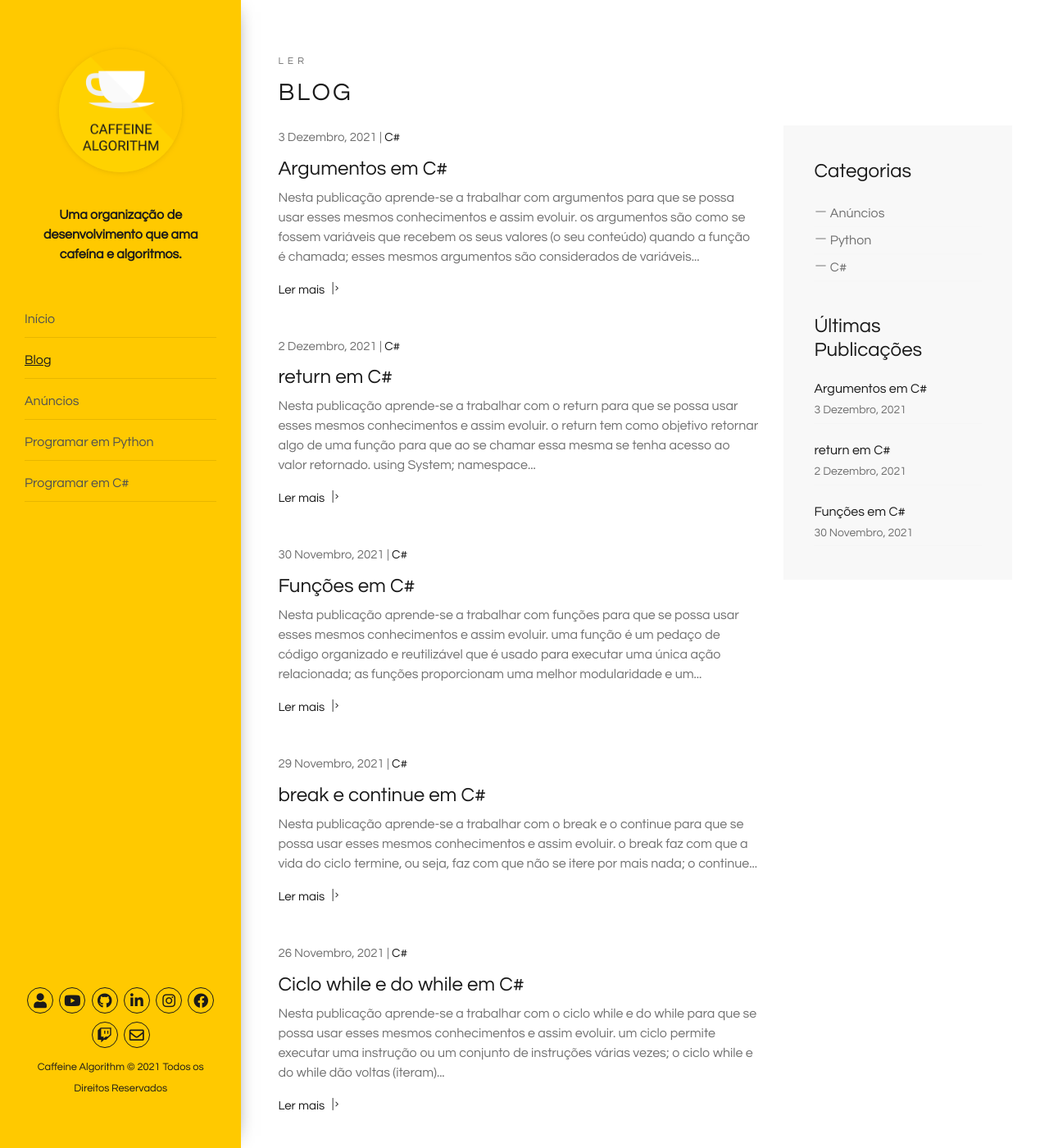
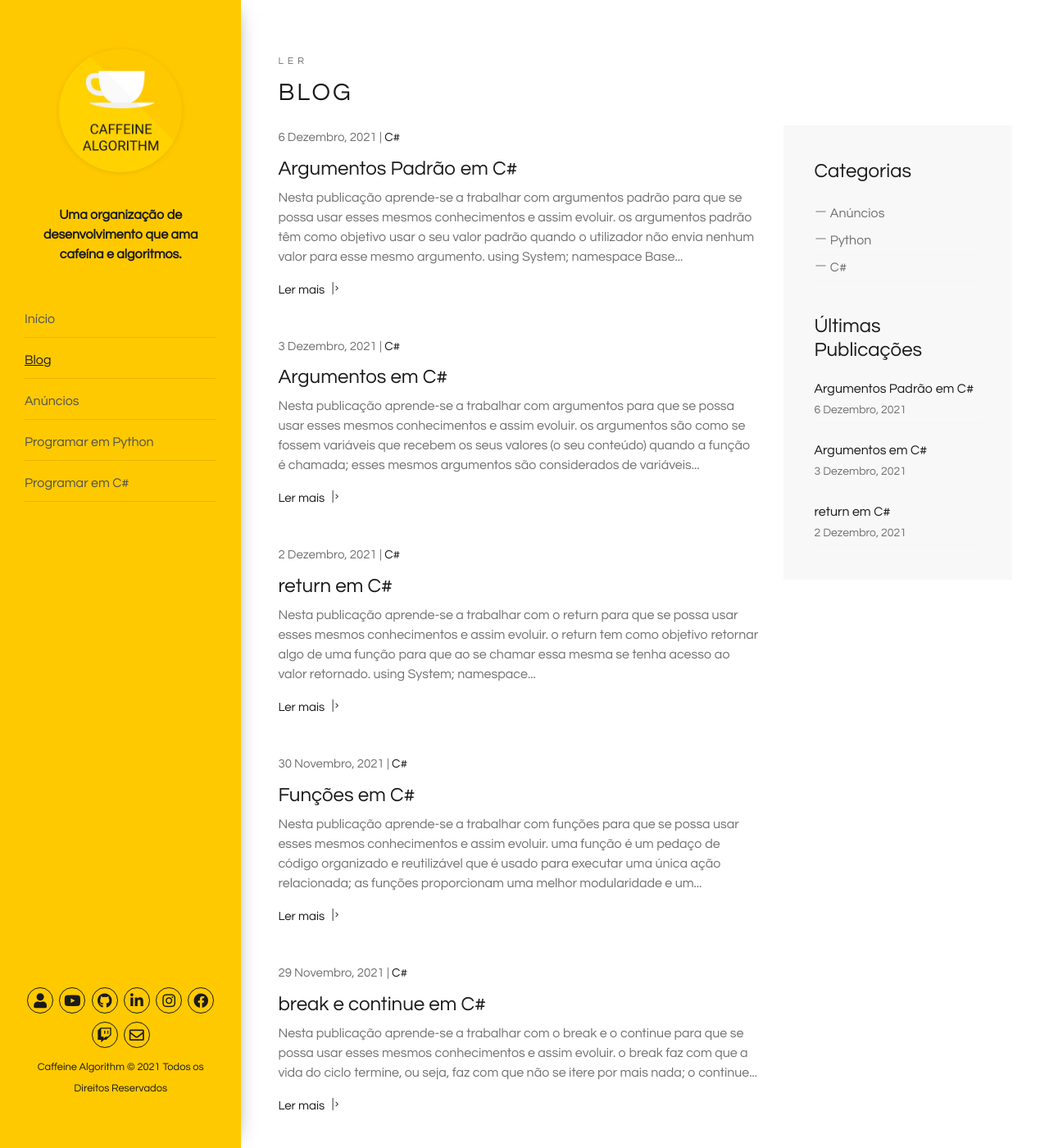
Before and after one commit to caffeinealgorithm/caffeinealgorithm.github.io, a Jekyll site: the page built from blog/index.html, in a window 1280 px wide and 1400 px high. Shown: the whole window at 82% size. Built offline with Jekyll 4.4.1, drawn with Linux system fonts in a browser that asks for light colours; the list of posts is cut into pages by our own code; some of the changed text lies outside the part shown.

Commit message:
Add 23º episode of the C# programming series

````diff
--- /dev/null
+++ b/_posts/2021-12-06-argumentos-padrao-em-csharp.md
@@ -0,0 +1,39 @@
+---
+layout: post
+excerpt: Blog
+title: 'Argumentos Padrão em C#'
+description: 'Descobre como se trabalha com argumentos padrão na linguagem de programação C#. Obtém respostas às tuas dúvidas com a teoria e os exemplos apresentados.'
+keywords: 'c#, csharp, argumentos padrão, argumentos, padrão, argumento, publicação'
+date: 2021-12-06
+categories: [C#]
+---
+
+Nesta publicação aprende-se a trabalhar com argumentos padrão para que se possa usar esses mesmos conhecimentos e assim evoluir.
+
+- os argumentos padrão têm como objetivo usar o seu valor padrão quando o utilizador não envia nenhum valor para esse mesmo argumento.
+
+```csharp
+using System;
+
+namespace Base {
+  class ArgumentosPadrao {
+    public void Run() {
+      EstadoDaPorta(false);
+    }
+
+    public void EstadoDaPorta(bool estado = true) {
+      if (estado)
+        Console.WriteLine("A porta está aberta.");
+      else {
+        Console.WriteLine("A porta está fechada.");
+      }
+    }
+  }
+}
+
+// A porta está fechada.
+```
+
+Não te esqueças de [assistir ao vídeo](https://youtu.be/9Dv8IR1Hy5U){:target="\_blank"} e podes sempre ler esta publicação [em inglês](https://nelsonsilvadev.com/blog/20211206/default-arguments-in-csharp/){:target="\_blank"}.
+
+### _Happy coding!_
--- a/index.html
+++ b/index.html
@@ -73,7 +73,7 @@ keywords: organização, desenvolvimento, cafeína, algoritmos, publicações, v
       </div>
 
       <div class="row">
-        {% for video in site.csharp %} {% if video.id == "/csharp/22" %}
+        {% for video in site.csharp %} {% if video.id == "/csharp/23" %}
         <div
           class="col-xs-12 col-sm-3 col-sm-6 col-lg-6 col-xl-3 animate-box"
           data-animate-effect="fadeInLeft"
````
Also changed, not shown: _csharp/23.md (added, +5 -0 lines), assets/img/playlists/csharp/23.png (added).
